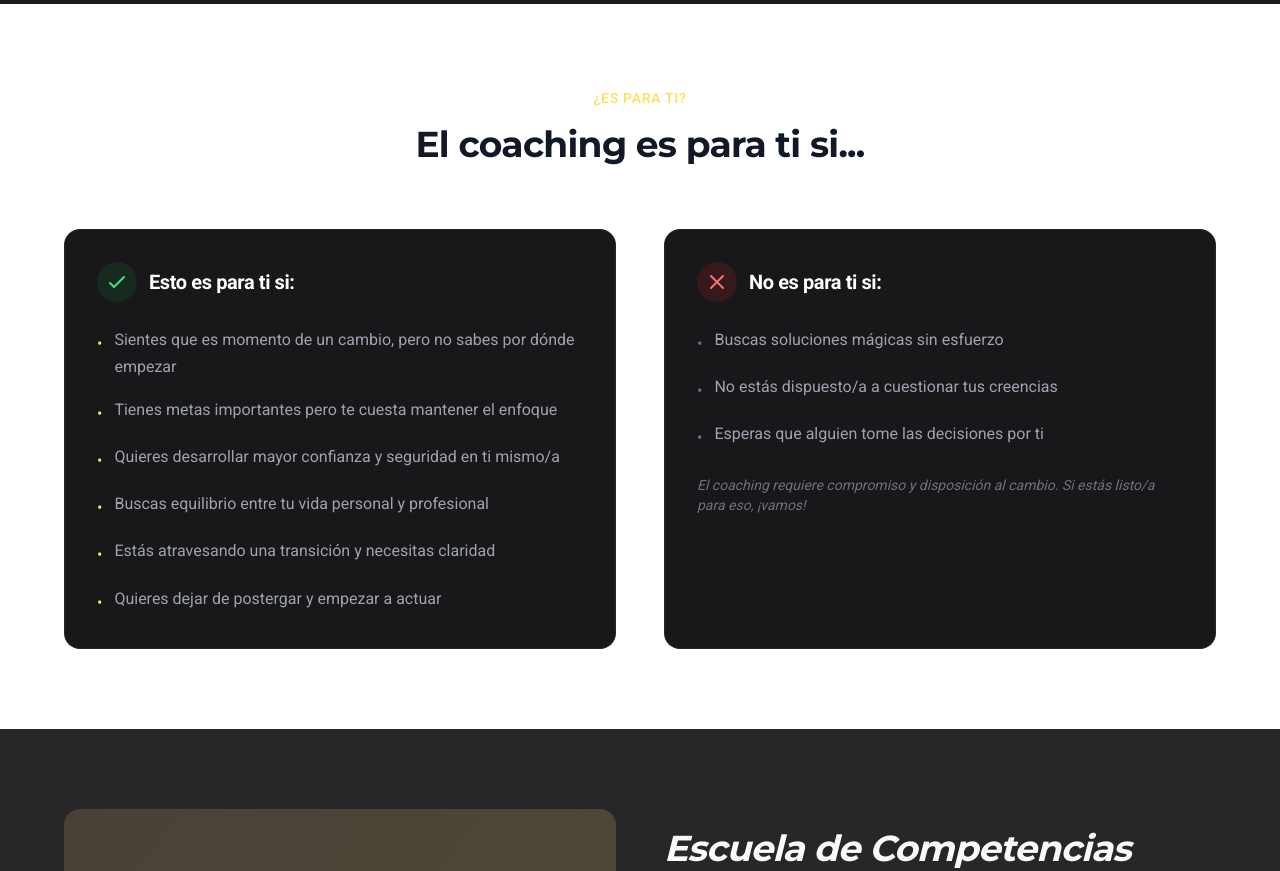
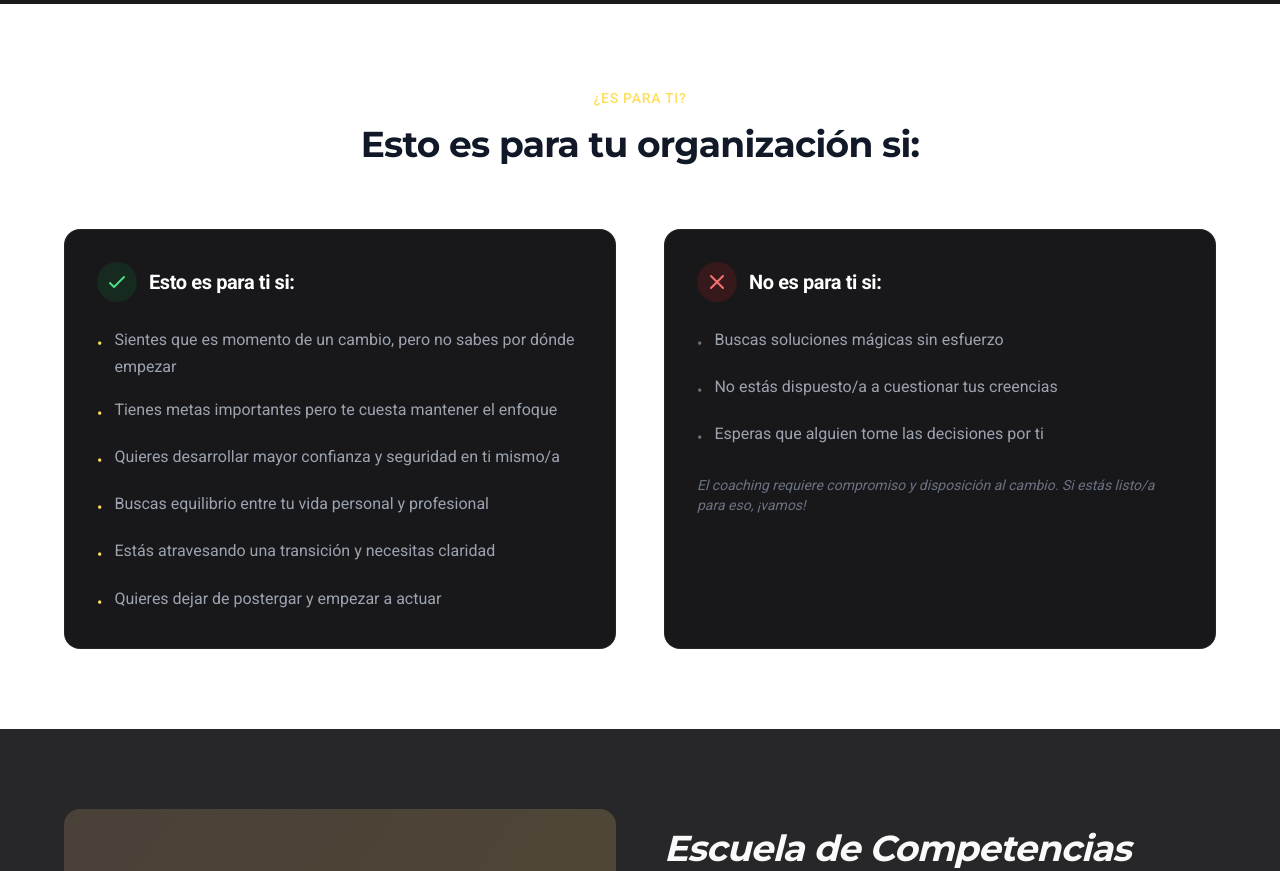
Before and after one commit to mauro6287-blip/alicia-morales-coach, a Next.js app: page / in a window 1280 px wide. Shown: the part 6200-7071 px from the top of the page. Built offline with nearby package versions, Linux system fonts and the light colour scheme.

Commit message:
Update heading to 'Esto es para tu organización si:'
Co-Authored-By: Claude Opus 4.6 <noreply@anthropic.com>

```diff
--- a/sections/ParaQuienEs.tsx
+++ b/sections/ParaQuienEs.tsx
@@ -29,7 +29,7 @@ export default function ParaQuienEs() {
                         </span>
                         <h2 className="mb-6 text-3xl font-bold text-gray-900 md:text-4xl">
                             <span className="font-[family-name:var(--font-montserrat)]">
-                                El coaching es para ti si...
+                                Esto es para tu organización si:
                             </span>
                         </h2>
                     </div>
```
